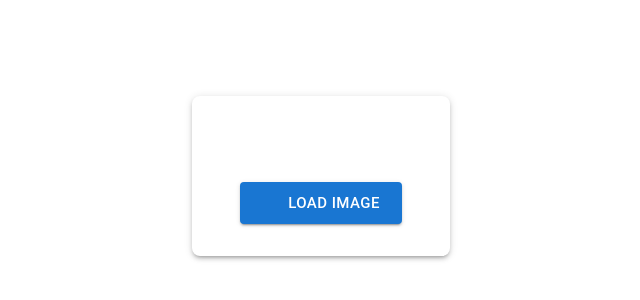
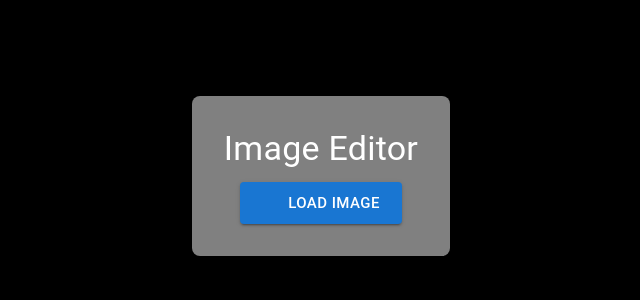
Before and after one commit to JesseGovindan/image-manip, a React (Vite) app: page / in a window 1280 px wide. Shown: the part 224-524 px from the top of the page, without its empty margins (319-959 px from the left). Built offline with nearby package versions, Linux system fonts and the light colour scheme; some icons are missing.

Commit message:
Choose better colours for File picker

```diff
--- a/src/components/FilePicker.tsx
+++ b/src/components/FilePicker.tsx
@@ -3,8 +3,13 @@ import PhotoCamera from '@mui/icons-material/PhotoCamera';
 
 export default function FilePicker({ onFileChange }: { onFileChange: (e: React.ChangeEvent<HTMLInputElement>) => void }) {
   return (
-    <Box sx={{ height: '100vh', display: 'flex', alignItems: 'center', justifyContent: 'center', bgcolor: 'background.default' }}>
-      <Box sx={{ p: 4, borderRadius: 2, boxShadow: 3, bgcolor: 'background.paper', textAlign: 'center' }}>
+    <Box sx={{ height: '100vh', display: 'flex', alignItems: 'center', justifyContent: 'center', bgcolor: 'black' }}>
+      <Box sx={{
+        p: 4,
+         borderRadius: 2,
+          boxShadow: 3,
+           bgcolor: 'gray',
+            textAlign: 'center' }}>
         <Typography variant="h4" gutterBottom>Image Editor</Typography>
         <Button
           variant="contained"
```
